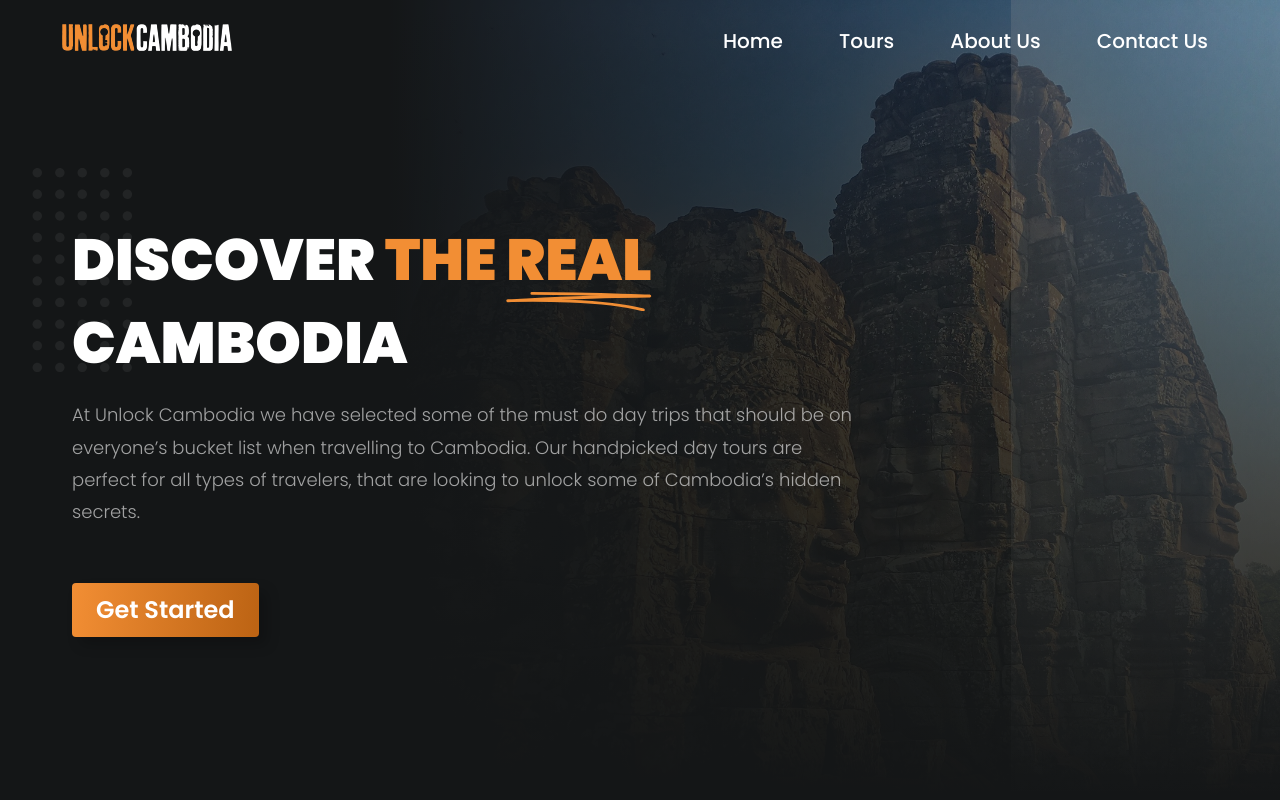
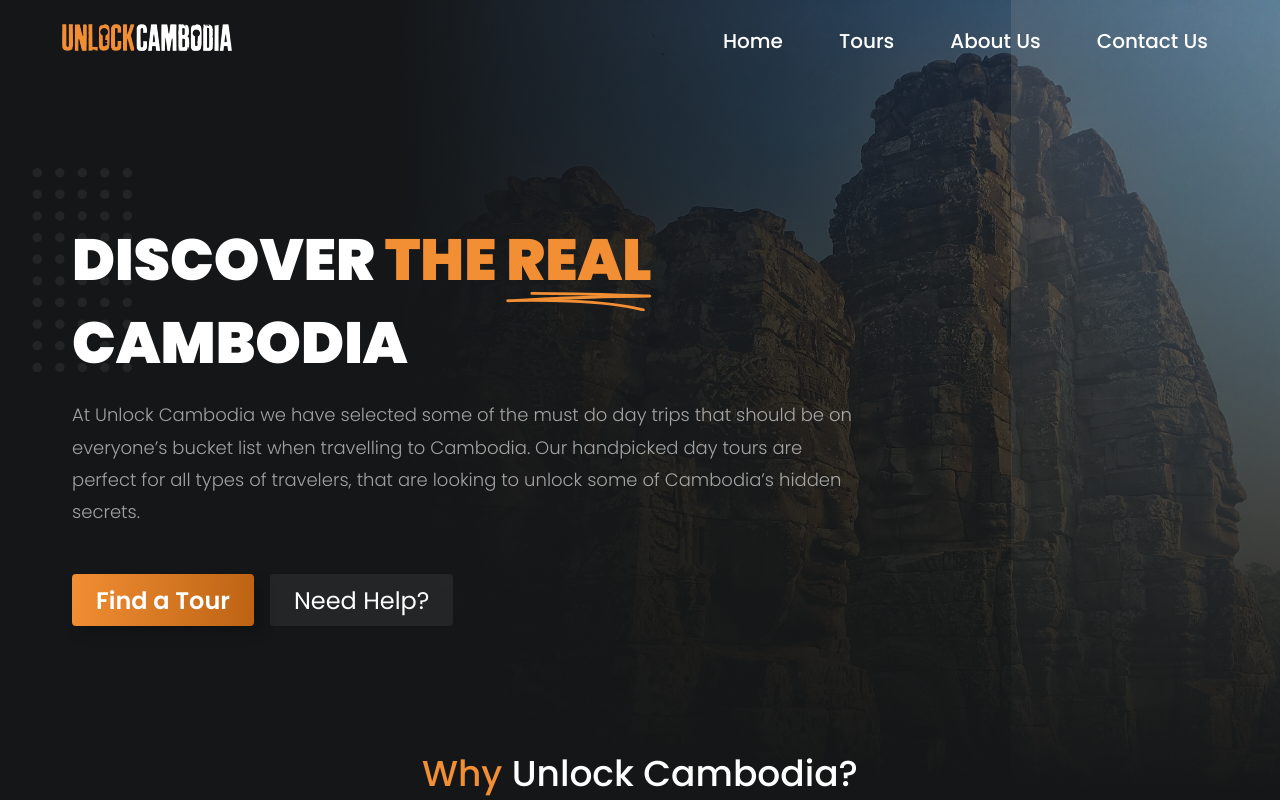
Before and after one commit to ElitistNoob/unlock-cambodia, a React (Create React App) app: page / in a window 1280 px wide. Shown: the top 800 px of the page. Built offline with nearby package versions, Linux system fonts and the light colour scheme.

Commit message:
added btn to Hero

```diff
--- a/src/components/Hero.jsx
+++ b/src/components/Hero.jsx
@@ -1,7 +1,7 @@
 // Hooks
 import { Link } from "react-router-dom";
 // import { Context } from "./Context/winWidth";
-import {useLayoutEffect, useRef } from "react";
+import { useLayoutEffect, useRef } from "react";
 // Styles
 import styles from "./styles/Hero.module.scss";
 
@@ -64,9 +64,14 @@ export default function Hero() {
           handpicked day tours are perfect for all types of travelers, that are
           looking to unlock some of Cambodia’s hidden secrets.
         </p>
-        <Link to="/contact-us" className="btn primary-btn">
-          Get Started
-        </Link>
+        <div>
+          <Link to="/tours" className="btn primary-btn">
+            Find a Tour
+          </Link>
+          <Link to="/contact-us" className="btn">
+            Need Help?
+          </Link>
+        </div>
       </div>
       <div className={`background ${styles.backgroundImage}`}></div>
     </section>
--- a/src/components/styles/Hero.module.scss
+++ b/src/components/styles/Hero.module.scss
@@ -103,8 +103,10 @@
       max-width: 785px;
     }
 
+    div {
+      grid-area: btn;
+
       a {
-      grid-area: btn;
         width: fit-content;
         margin-inline: auto;
         font-size: var(--fs-btn) !important;
@@ -116,6 +118,18 @@
         @media (min-width: 980px) {
           margin-bottom: 4em;
         }
+
+        &:nth-of-type(2) {
+          background-color: #ffffff10;
+          color: var(--clr-primary-light);
+          margin-left: 1rem;
+
+          &:hover {
+            background-color: #fff;
+            color: var(--clr-primary-dark);
+          }
+        }
+      }
     }
   }
 }
```
Lines whose indentation alone changed are shown as unchanged.
